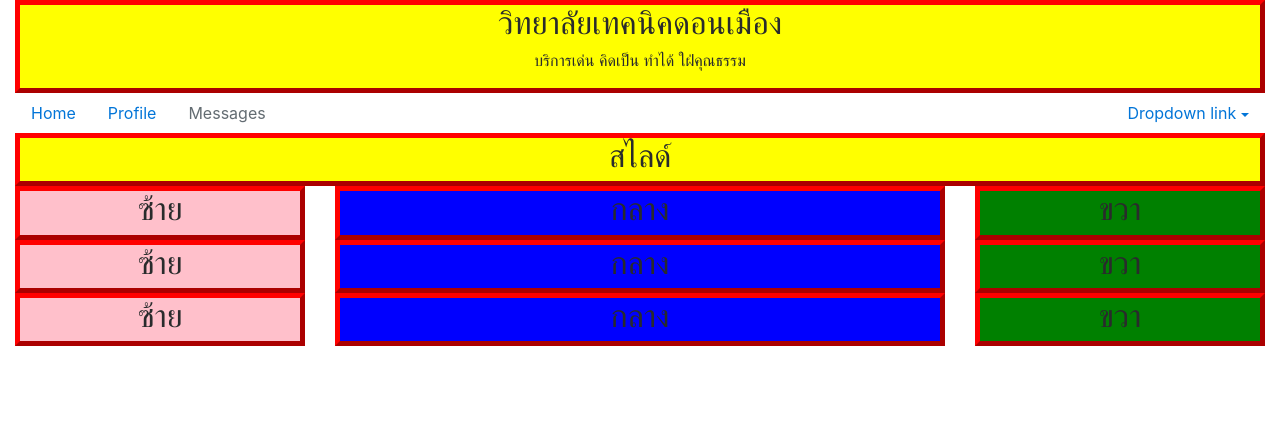
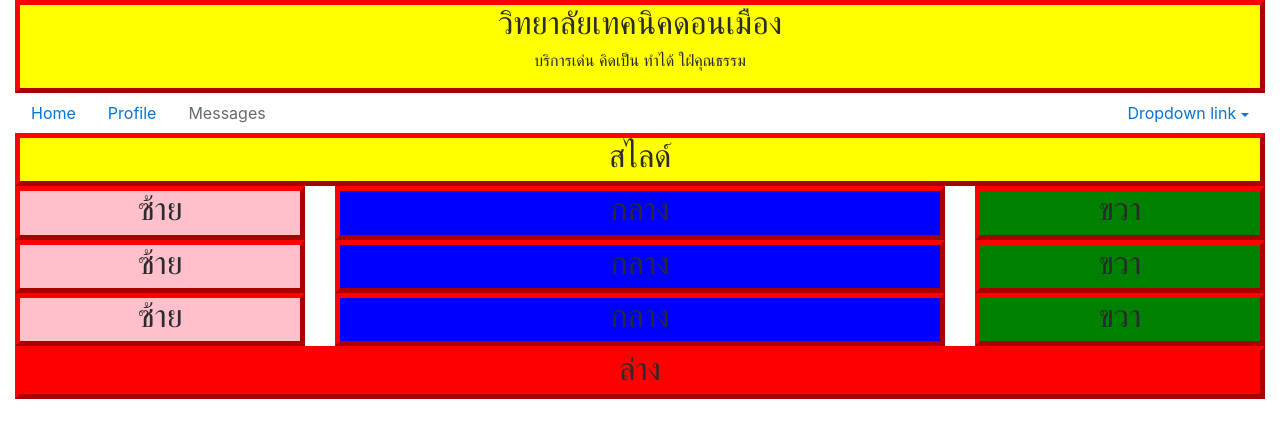
Before and after one commit to eluluminati/eluluminati.github.io, a plain HTML site: page index.html in a window 1280 px wide. Drawn offline with Linux system fonts and the light colour scheme.

Commit message:
Update index.html

```diff
--- a/index.html
+++ b/index.html
@@ -37,6 +37,11 @@
     .Mm{
       border: 5px outset red;
       background-color: blue;
+      text-align: center;
+    }
+    .Bb{
+      border: 5px outset red;
+      background-color: red;
       text-align: center;
     }
     </style>
@@ -169,6 +174,10 @@
 	</div>
 	<div class="row">
 		<div class="col-md-12">
+      <div class="Bb">
+  <h2>ล่าง</h2>
+
+</div>
 		</div>
 	</div>
 </div>
```
